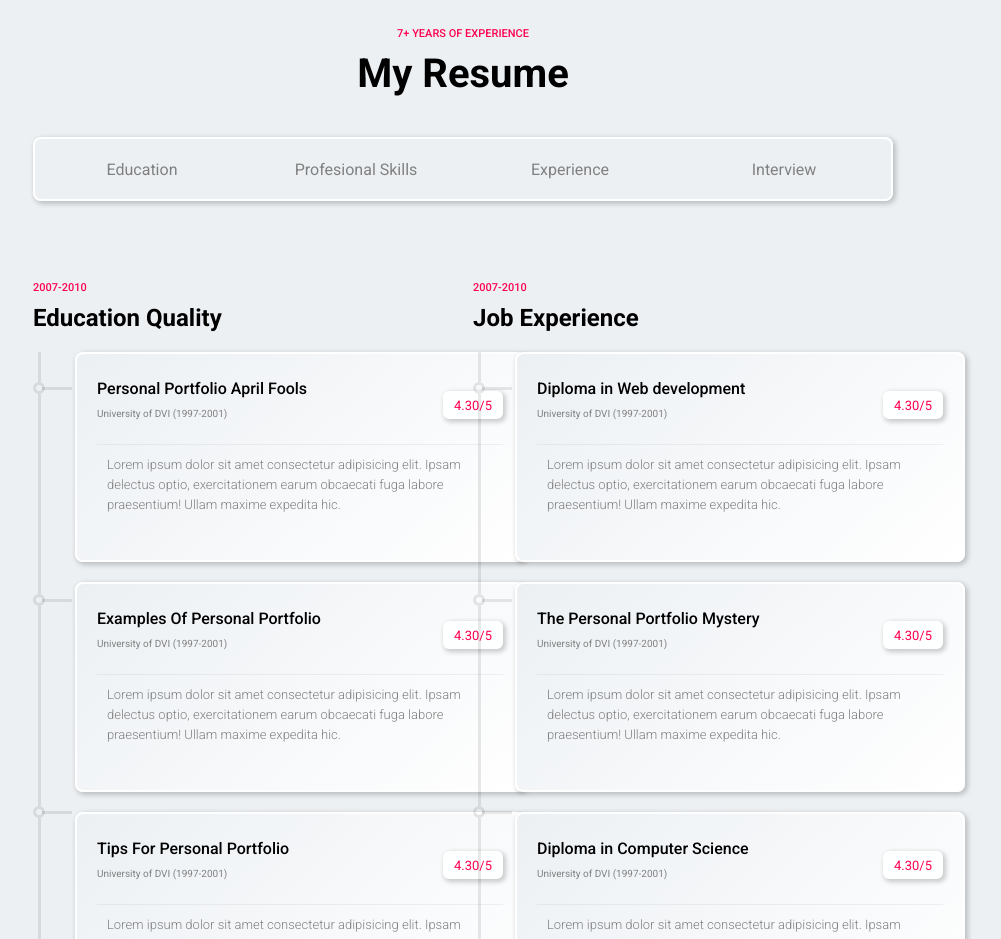
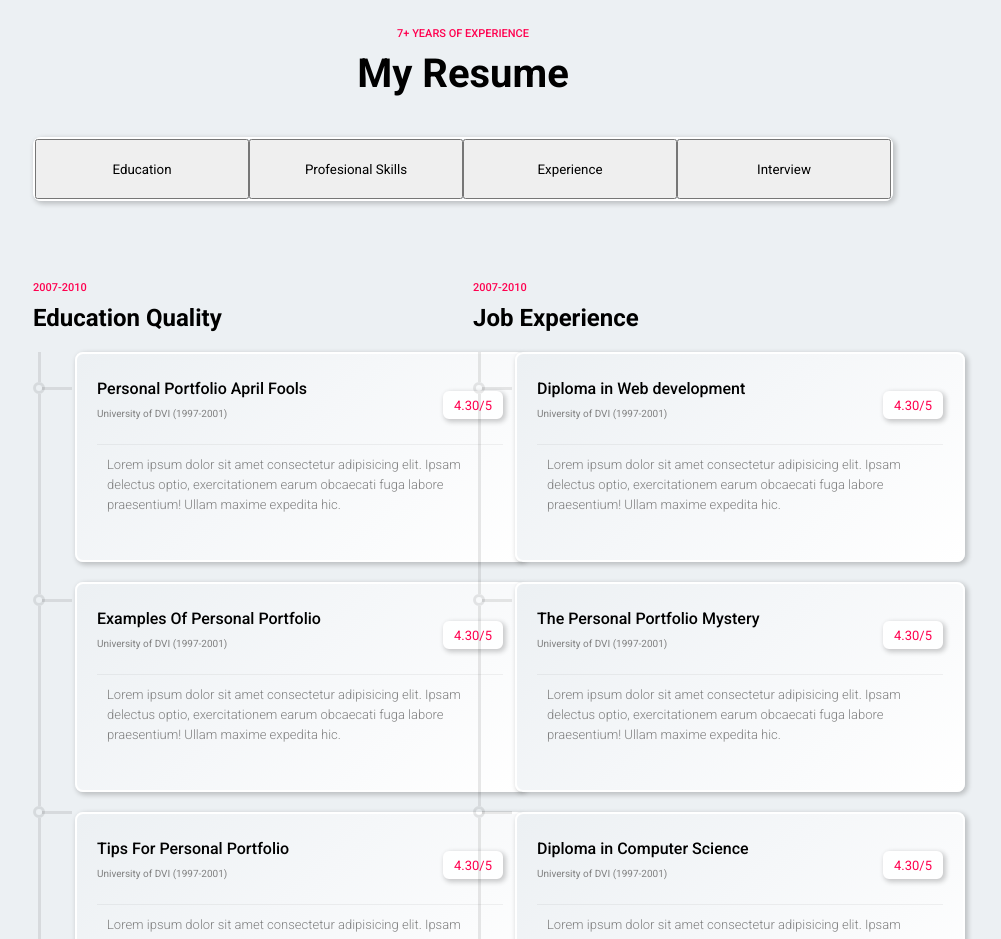
Before and after one commit to agostomalino/ux-portfolio, a plain HTML site: page index.html in a window 1280 px wide. Shown: the part 2540-3479 px from the top of the page, without its empty margins (177-1178 px from the left). Drawn offline with nearby package versions, Linux system fonts and the light colour scheme.

Commit message:
submenu p tags changed by buttons

```diff
--- a/index.html
+++ b/index.html
@@ -192,10 +192,10 @@
         <p class="years">7+ YEARS OF EXPERIENCE</p>
         <h2 class="main-title-portfolio">My Resume</h2>
         <div class="submenu-resume-section">
-          <p class="submenu-resume-item" id="smenu-resume-firstitem">Education</p>
-          <p class="submenu-resume-item">Profesional Skills</p>
-          <p class="submenu-resume-item">Experience</p>
-          <p class="submenu-resume-item" id="smenu-resume-lastitem">Interview</p>
+          <button class="submenu-resume-item">Education</button>
+          <button class="submenu-resume-item">Profesional Skills</button>
+          <button class="submenu-resume-item">Experience</button>
+          <button class="submenu-resume-item" id="smenu-resume-lastitem">Interview</button>
         </div>
         <div>
           <div class="container-resume-articles">
```
